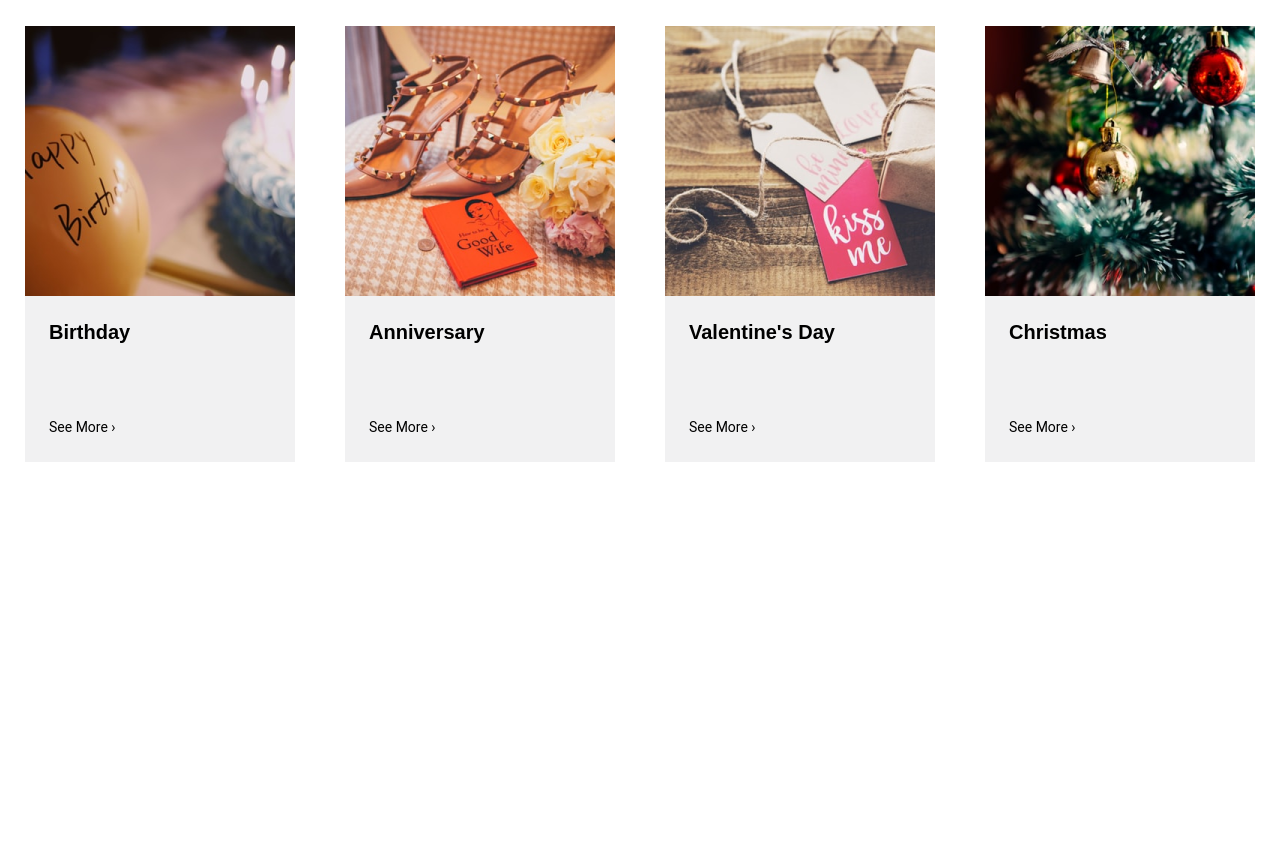
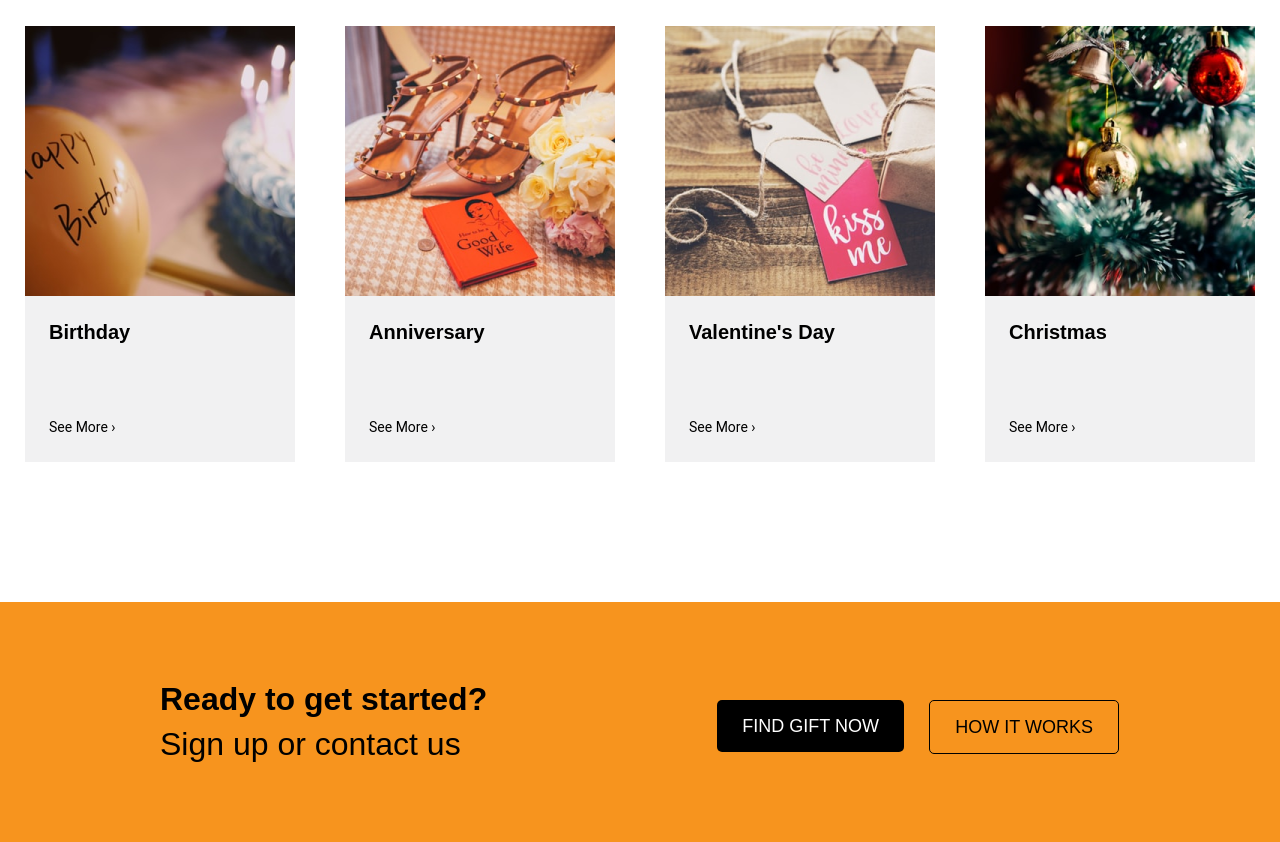
Before and after one commit to DaoNik/daonik.github.io, a plain HTML site: page index.html in a window 1280 px wide. Shown: the part 1634-2476 px from the top of the page. Before the commit the page ends 2236 px from the top, so only its background shows below. Drawn offline with Linux system fonts and the light colour scheme.

Commit message:
Добавил новый блок

```diff
--- a/index.html
+++ b/index.html
@@ -79,6 +79,19 @@
           </li>
         </ul>
       </section>
+
+      <section class="cta">
+        <div class="cta__content">
+          <h2 class="cta__title">Ready to get started?</h2>
+          <p class="cta__subtitle">Sign up or contact us</p>
+          <a class="cta__link cta__link-find" href="#">Find gift now</a>
+          <a class="cta__link cta__link-how" href="#">How it works</a>
+        </div>
+      </section>
+
+      <section class="">
+
+      </section>
     </main>
     <footer>
 
--- a/styles/style.css
+++ b/styles/style.css
@@ -266,3 +266,56 @@
   width: 270px;
   height: 270px;
 }
+
+/* CTA */
+
+.cta {
+  width: 100%;
+  height: 240px;
+  box-sizing: border-box;
+  display: flex;
+  align-items: center;
+  background-color: #F7941E;
+
+}
+
+.cta__content {
+  margin: 0 auto;
+  width: 75%;
+  position: relative;
+}
+
+.cta__title {
+  font-size: 32px;
+  line-height: 140.62%;
+  margin: 0;
+}
+
+.cta__subtitle {
+  font-size: 32px;
+  line-height: 140.62%;
+  margin: 0;
+}
+
+.cta__link {
+  position: absolute;
+  top: 25%;
+  font-size: 18px;
+  line-height: 22px;
+  text-transform: uppercase;
+  text-decoration: none;
+  color: #000;
+  padding: 15px 25px;
+  border-radius: 5px;
+}
+
+.cta__link-find {
+  right: 216px;
+  color: #fff;
+  background-color: #000;
+}
+
+.cta__link-how {
+  right: 1px;
+  border: 1px solid #000;
+}
```
